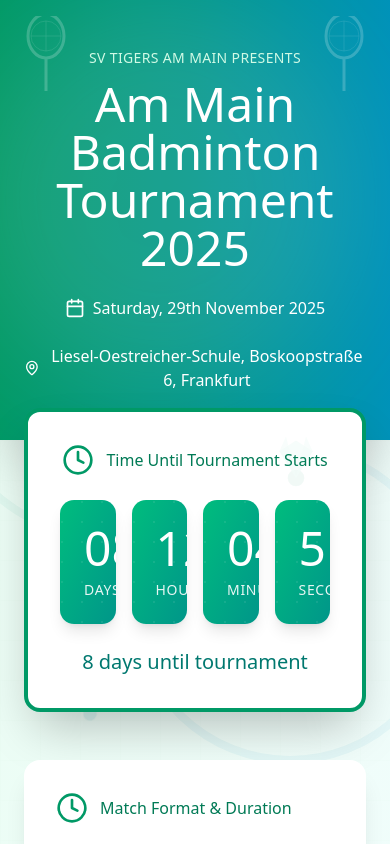
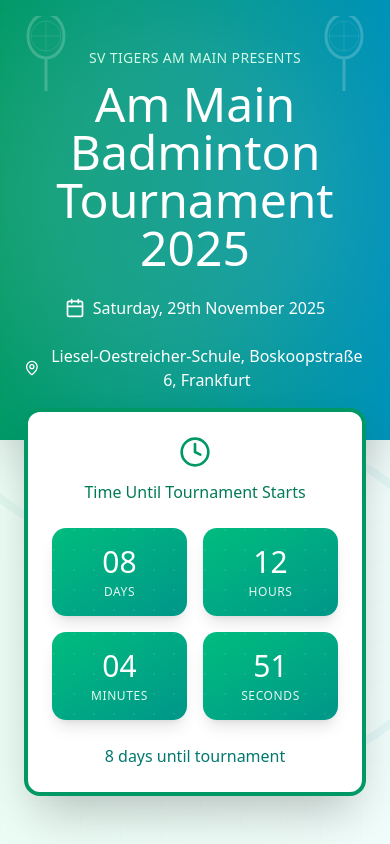
Before and after one commit to farruck-tusar/Ammainbadmintontournament2025, a React (Vite) app: page / in a window 390 px wide. Shown: the top 844 px of the page. Built offline with nearby package versions, Linux system fonts and the light colour scheme.

Commit message:
countdown responsiveness

```diff
--- a/src/components/countdown-timer.tsx
+++ b/src/components/countdown-timer.tsx
@@ -31,14 +31,20 @@
 
     calculateTimeLeft();
     const timer = setInterval(calculateTimeLeft, 1000);
-
     return () => clearInterval(timer);
   }, [targetDate]);
 
+  const countdownItems = [
+    { label: "Days", value: timeLeft.days },
+    { label: "Hours", value: timeLeft.hours },
+    { label: "Minutes", value: timeLeft.minutes },
+    { label: "Seconds", value: timeLeft.seconds },
+  ];
+
   return (
-    <div className="bg-white rounded-2xl shadow-2xl p-8 border-4 border-emerald-600 relative overflow-hidden">
+    <div className="bg-white rounded-2xl shadow-2xl p-6 sm:p-8 border-4 border-emerald-600 relative overflow-hidden">
       {/* Decorative shuttlecock */}
-      <div className="absolute top-4 right-4 opacity-5">
+      <div className="absolute top-4 right-4 opacity-5 hidden sm:block">
         <svg width="100" height="100" viewBox="0 0 120 120" fill="none" xmlns="http://www.w3.org/2000/svg">
           <circle cx="60" cy="60" r="10" fill="#059669"/>
           <path d="M60 60 L60 15 L40 28 L60 60" fill="#10b981" opacity="0.7"/>
@@ -48,20 +54,15 @@
         </svg>
       </div>
 
-      <div className="flex items-center justify-center gap-3 mb-6">
+      <div className="flex flex-col sm:flex-row items-center justify-center gap-3 mb-6">
         <Clock className="w-8 h-8 text-emerald-600" />
-        <h2 className="text-center text-emerald-700">Time Until Tournament Starts</h2>
+        <h2 className="text-center text-emerald-700 text-lg sm:text-xl">Time Until Tournament Starts</h2>
       </div>
 
-      <div className="grid grid-cols-4 gap-4 mb-6">
-        {[
-          { label: "Days", value: timeLeft.days },
-          { label: "Hours", value: timeLeft.hours },
-          { label: "Minutes", value: timeLeft.minutes },
-          { label: "Seconds", value: timeLeft.seconds },
-        ].map((item) => (
+      <div className="grid grid-cols-2 sm:grid-cols-4 gap-4 mb-6">
+        {countdownItems.map((item) => (
           <div key={item.label} className="text-center">
-            <div className="bg-gradient-to-br from-emerald-500 to-teal-600 text-white rounded-xl p-6 shadow-lg relative overflow-hidden">
+            <div className="bg-gradient-to-br from-emerald-500 to-teal-600 text-white rounded-xl p-4 sm:p-6 shadow-lg relative overflow-hidden">
               {/* Subtle pattern inside countdown boxes */}
               <div className="absolute inset-0 opacity-10">
                 <svg className="w-full h-full" xmlns="http://www.w3.org/2000/svg">
@@ -71,14 +72,14 @@
                   <rect width="100%" height="100%" fill={`url(#dots-${item.label})`} />
                 </svg>
               </div>
-              <div className="text-5xl mb-2 relative z-10">{String(item.value).padStart(2, "0")}</div>
-              <div className="text-sm uppercase tracking-wider opacity-90 relative z-10">{item.label}</div>
+              <div className="text-3xl sm:text-5xl mb-1 sm:mb-2 relative z-10">{String(item.value).padStart(2, "0")}</div>
+              <div className="text-xs sm:text-sm uppercase tracking-wider opacity-90 relative z-10">{item.label}</div>
             </div>
           </div>
         ))}
       </div>
 
-      <div className="text-center text-teal-700 text-xl">
+      <div className="text-center text-teal-700 text-base sm:text-xl">
         {timeLeft.days} days until tournament
       </div>
     </div>
```
